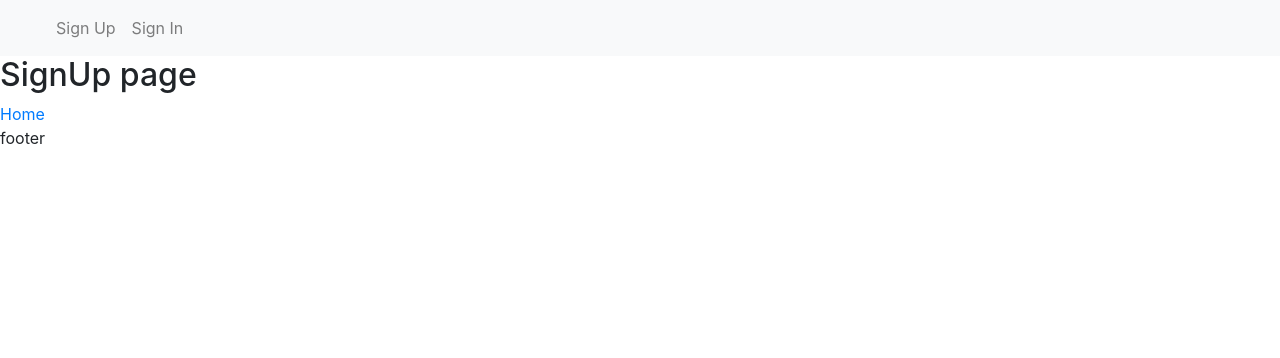
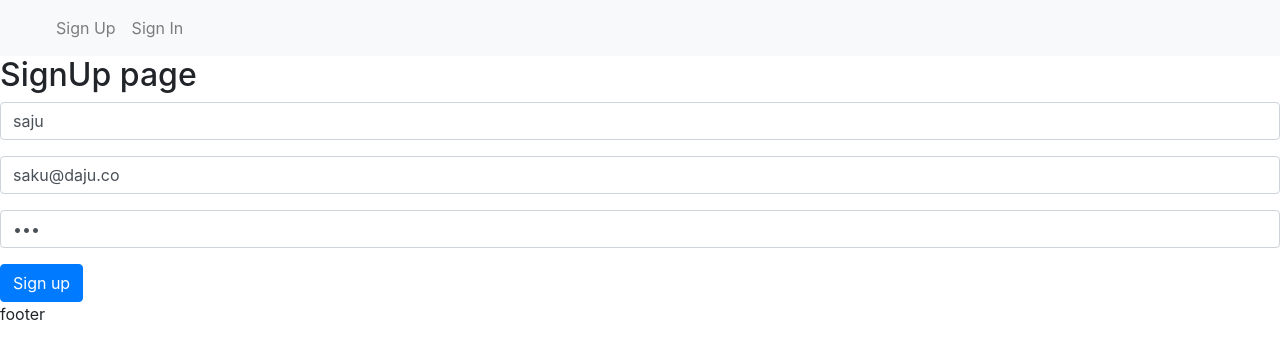
Before and after one commit to edayan/seoblog, a Next.js app in the folder frontend/: page /signup in a window 1280 px wide. Shown: the top 358 px of the page. Built offline with nearby package versions, Linux system fonts and the light colour scheme.

Commit message:
Signup component

```diff
--- /dev/null
+++ b/frontend/components/auth/SignupComponent.js
@@ -0,0 +1,66 @@
+import {useState} from 'react';
+
+const SignupComponent = () => {
+
+    const [values, setValues] = useState({
+        name: 'saju',
+        email: 'saku@daju.co',
+        password: 'pwd',
+        error: '',
+        loading: false,
+        message: '',
+        showForm: true
+    });
+
+    const {name, email, password, error, loading, message, showForm} = values;
+    const handleSubmit = (e) => {
+        e.preventDefault();
+        console.table({name, email, password, error, loading, message, showForm})
+    }
+
+    const handleChange = name => e => {
+        setValues({...values, error: false, [name]: e.target.value})
+    }
+
+    const signupForm = () => {
+        return (
+            <form onSubmit={handleSubmit}>
+                <div className="form-group">
+                    <input value={name}
+                           type="text"
+                           className="form-control"
+                           placeholder="Type your name"
+                           onChange={handleChange('name')}/>
+                </div>
+
+                <div className="form-group">
+                    <input value={email}
+                           type="email"
+                           className="form-control"
+                           placeholder="Type your email"
+                           onChange={handleChange('email')}/>
+                </div>
+
+                <div className="form-group">
+                    <input value={password}
+                           type="password"
+                           className="form-control"
+                           placeholder="Type your password"
+                           onChange={handleChange('password')}/>
+                </div>
+                <div>
+                    <button className="btn btn-primary">Sign up</button>
+                </div>
+            </form>
+        )
+    }
+
+    return (
+        <React.Fragment>
+            {signupForm()}
+        </React.Fragment>
+
+    )
+}
+
+export default SignupComponent;
--- a/frontend/pages/signup.js
+++ b/frontend/pages/signup.js
@@ -1,11 +1,11 @@
 import Layout from '../components/Layout';
 import Link from 'next/link'
-
+import SignupComponent from '../components/auth/SignupComponent'
 const SignUp = () => {
 
     return <Layout>
         <h2>SignUp page</h2>
-        <Link href="/"><a>Home</a></Link>
+        <SignupComponent/>
     </Layout>
 }
 
```
